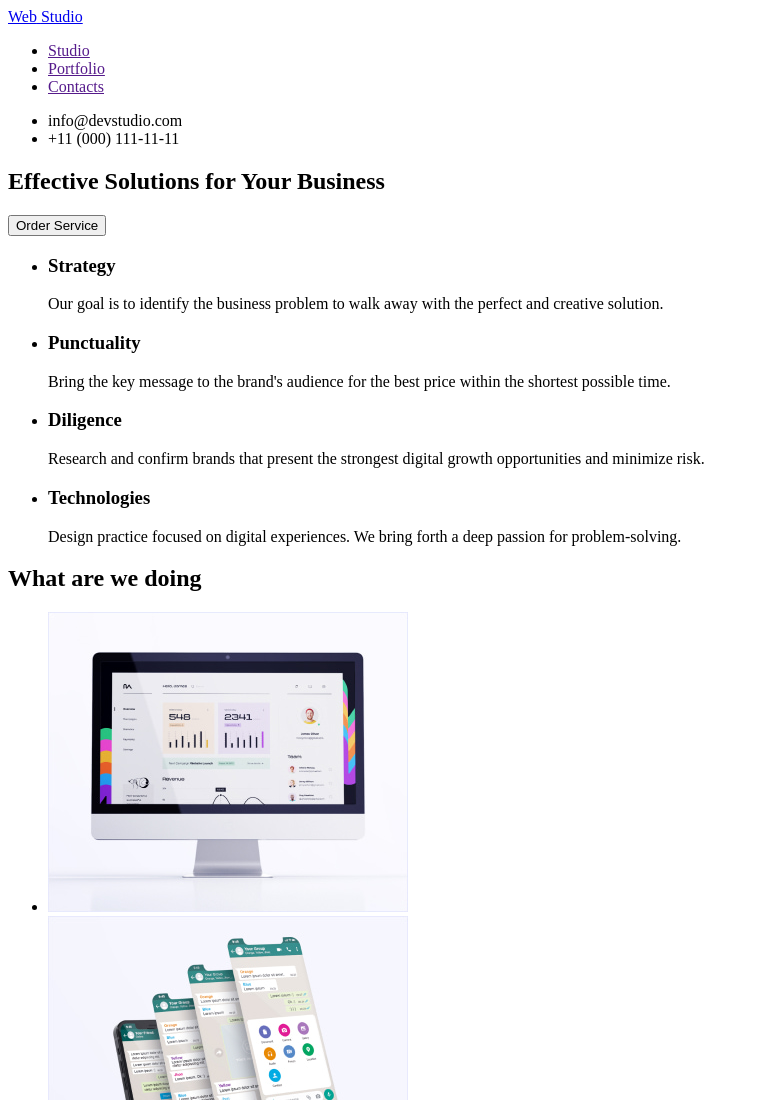
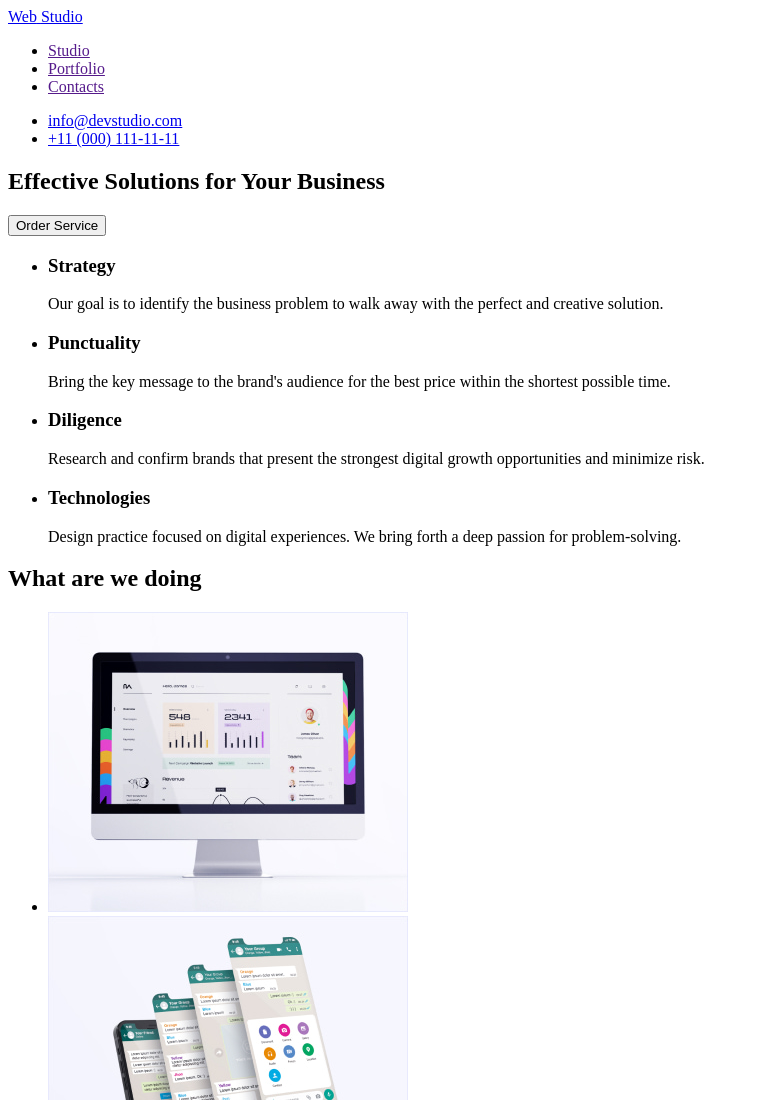
Before and after one commit to SvistPetro/goit-markup-hw-01, a plain HTML site: page index.html in a window 1280 px wide. Shown: the top 1100 px of the page, without its empty margins (0-759 px from the left). Drawn offline with Linux system fonts and the light colour scheme.

Commit message:
ДЗ Модуль 1 Фінал Виправлене 2
Телефон та пошту зробив посиланням

```diff
--- a/index.html
+++ b/index.html
@@ -23,8 +23,8 @@
         </nav>
 
         <ul>
-            <li>info@devstudio.com</li>
-            <li>+11 (000) 111-11-11</li>
+            <li><a href="mailto:info@devstudio.com">info@devstudio.com</a></li>
+            <li><a href="tel:+110001111111">+11 (000) 111-11-11</a></li>
         </ul>
     </header>
 
```
